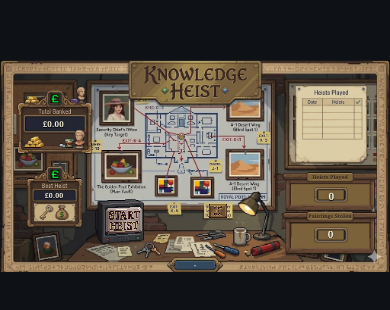
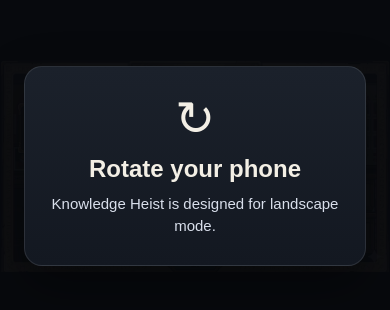
Before and after one commit to ChipButt/KnowledgeHeist, a plain HTML site: page index.html in a window 390 px wide. Shown: the part 256-566 px from the top of the page. Drawn offline with Linux system fonts and the light colour scheme; grey boxes are pictures that could not be loaded.

Commit message:
Update main.css

```diff
--- a/css/main.css
+++ b/css/main.css
@@ -28,7 +28,7 @@ body {
   overflow-x: hidden;
 }
 
-body.rotate-lock {
+body.orientation-blocked {
   overflow: hidden;
   touch-action: none;
 }
@@ -37,60 +37,53 @@ body.rotate-lock {
   display: none;
   width: 100%;
   min-height: 100vh;
-  min-height: 100dvh;
 }
 
 .screen.active {
   display: flex;
 }
 
-/* =========================
-   ROTATE OVERLAY
-========================= */
-#rotateDeviceOverlay {
+.rotate-overlay {
   position: fixed;
   inset: 0;
-  display: none;
+  z-index: 20000;
+  display: flex;
   align-items: center;
   justify-content: center;
   padding: 24px;
-  background:
-    radial-gradient(circle at top, rgba(255, 255, 255, 0.04), transparent 40%),
-    linear-gradient(180deg, #0e1116 0%, #151922 100%);
-  z-index: 30000;
+  background: rgba(8, 10, 14, 0.96);
   text-align: center;
 }
 
-#rotateDeviceOverlay.show {
-  display: flex;
+.rotate-overlay.hidden {
+  display: none;
 }
 
-.rotate-device-card {
+.rotate-card {
   width: min(420px, 92vw);
-  background: linear-gradient(180deg, #ece2cd 0%, #ddceb1 100%);
-  color: #2f2519;
-  border: 10px solid #6d5539;
-  border-radius: 22px;
-  padding: 24px 20px;
-  box-shadow: 0 20px 55px rgba(0, 0, 0, 0.45);
+  padding: 28px 24px;
+  border-radius: 18px;
+  background: linear-gradient(180deg, #1b212b 0%, #131821 100%);
+  border: 1px solid rgba(255, 255, 255, 0.1);
+  box-shadow: 0 20px 50px rgba(0, 0, 0, 0.4);
 }
 
-.rotate-device-icon {
-  font-size: 44px;
+.rotate-icon {
+  font-size: 48px;
   line-height: 1;
-  margin-bottom: 10px;
+  margin-bottom: 12px;
 }
 
-.rotate-device-card h2 {
+.rotate-card h2 {
   margin: 0 0 10px;
-  font-size: clamp(24px, 4vw, 34px);
-  font-family: var(--hub-font);
+  font-size: clamp(24px, 5vw, 32px);
 }
 
-.rotate-device-card p {
-  margin: 6px 0;
-  font-size: clamp(15px, 2.8vw, 18px);
+.rotate-card p {
+  margin: 0;
+  font-size: clamp(15px, 3.5vw, 18px);
   line-height: 1.45;
+  color: #d9dfeb;
 }
 
 /* =========================
@@ -260,15 +253,26 @@ body.rotate-lock {
   border-radius: 6px;
 }
 
+/* Start Heist box reduced ~5% while staying centered */
 #startHeistBtn {
-  left: 27.05%;
-  top: 69.41%;
-  width: 9.67%;
-  height: 12.52%;
+  left: 27.29%;
+  top: 69.72%;
+  width: 9.18%;
+  height: 11.90%;
   transform: none;
 }
 
+/* Top slot */
 #instructionsBtn {
+  left: 49.51%;
+  top: 56.35%;
+  width: 4.59%;
+  height: 7.51%;
+  transform: none;
+}
+
+/* Middle slot */
+#leaderboardBtn {
   left: 52.54%;
   top: 67.62%;
   width: 6.84%;
@@ -276,7 +280,8 @@ body.rotate-lock {
   transform: none;
 }
 
-#leaderboardBtn {
+/* Bottom slot */
+#settingsBtn {
   left: 44.82%;
   top: 94.45%;
   width: 10.25%;
@@ -284,31 +289,23 @@ body.rotate-lock {
   transform: none;
 }
 
-#settingsBtn {
-  left: 49.51%;
-  top: 56.35%;
-  width: 4.59%;
-  height: 7.51%;
-  transform: none;
-}
-
 #startHeistBtn img {
-  transform: scale(1);
+  transform: scale(0.95);
   transform-origin: center;
 }
 
 #instructionsBtn img {
-  transform: scale(1);
+  transform: scale(0.72);
   transform-origin: center;
 }
 
 #leaderboardBtn img {
-  transform: scale(0.16);
+  transform: scale(0.24);
   transform-origin: center;
 }
 
 #settingsBtn img {
-  transform: scale(0.42);
+  transform: scale(0.28);
   transform-origin: center;
 }
 
@@ -799,9 +796,6 @@ body.rotate-lock {
   color: #4d4337;
 }
 
-/* =========================
-   RESPONSIVE
-========================= */
 @media (max-width: 900px) {
   #totalBanked {
     font-size: clamp(11px, 1.8vw, 15px);
```
